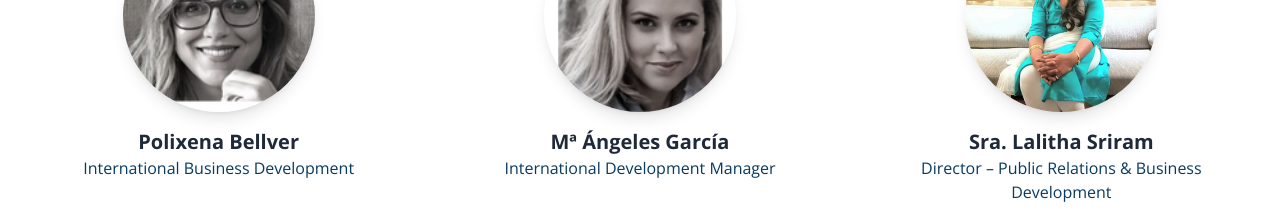
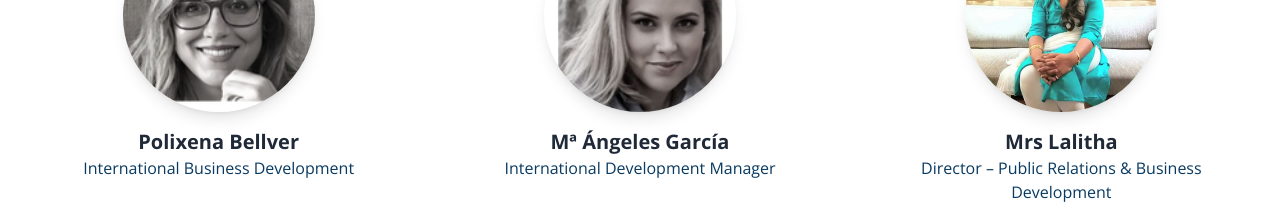
Before and after one commit to Matt-574/kmara, a React (Vite) app: page /about in a window 1280 px wide. Shown: the part 3220-3438 px from the top of the page. Built offline with nearby package versions, Linux system fonts and the light colour scheme.

Commit message:
Update name from 'Sra. Lalitha Sriram' to 'Mrs Lalitha'

```diff
--- a/src/components/aboutus/TeamGrid.tsx
+++ b/src/components/aboutus/TeamGrid.tsx
@@ -16,7 +16,7 @@ const TeamGrid: React.FC = () => {
   const teamMembers: TeamMember[] = [
     { name: "Polixena Bellver", role: t('about_us.team.member1_role'), description: t('about_us.team.member1_desc'), image: '/images/Polixena.png' },
     { name: "Mª Ángeles García", role: t('about_us.team.member2_role'), description: t('about_us.team.member2_desc'), image: '/images/M. Ángeles.png' },
-    { name: "Sra. Lalitha Sriram", role: t('about_us.team.member3_role'), description: t('about_us.team.member3_desc'), image: '/images/Sra. Lalitha Sriram.jpg' },
+    { name: "Mrs Lalitha", role: t('about_us.team.member3_role'), description: t('about_us.team.member3_desc'), image: '/images/Sra. Lalitha Sriram.jpg' },
   ];
 
   const [selectedId, setSelectedId] = useState<string | null>(null);
--- a/src/locales/es.json
+++ b/src/locales/es.json
@@ -147,8 +147,7 @@
       "member2_role": "Gerente de Desarrollo Internacional",
       "member2_desc": "Formada en Administración y Finanzas, lidera la introducción global del Chest Pain Analyzer.",
       "member3_role": "Directora de Relaciones Públicas y Desarrollo de Negocios",
-      "member3_desc": "La Sra. Lalitha Sriram es una profesional dinámica con amplia experiencia en relaciones públicas y gestión de terapias ayurvédicas. Aporta una gran cantidad de conocimientos, sólidas habilidades interpersonales y una experiencia demostrada en la construcción de relaciones estratégicas en diversos sectores. Mantiene una extensa red de contactos influyentes dentro de los organismos gubernamentales tanto estatales como centrales en la India. Como pensadora estratégica y lobista eficaz, se destaca en establecer canales de colaboración con ministerios clave y agencias relevantes. Conocida por su dedicación, integridad y enfoque visionario, contribuye constantemente al crecimiento de la organización con un compromiso inquebrantable. Trabajando en estrecha colaboración con el Fundador y Presidente, desempeña un papel clave en el impulso de los objetivos de la empresa. También brinda apoyo total a los miembros del equipo global, proveedores y socios según sea necesario para garantizar la implementación exitosa de las metas y objetivos definidos.",
-      "more_button": "Conocer más"
+      "member3_desc": "Mrs Lalitha es una profesional dinámica con amplia experiencia en relaciones públicas y gestión de terapias ayurvédicas. Aporta una gran cantidad de conocimientos, sólidas habilidades interpersonales y una experiencia demostrada en la construcción de relaciones estratégicas en diversos sectores. Mantiene una extensa red de contactos influyentes dentro de los organismos gubernamentales tanto estatales como centrales en la India. Como pensadora estratégica y lobista eficaz, se destaca en establecer canales de colaboración con ministerios clave y agencias relevantes. Conocida por su dedicación, integridad y enfoque visionario, contribuye constantemente al crecimiento de la organización con un compromiso inquebrantable. Trabajando en estrecha colaboración con el Fundador y Presidente, desempeña un papel clave en el impulso de los objetivos de la empresa. También brinda apoyo total a los miembros del equipo global, proveedores y socios según sea necesario para garantizar la implementación exitosa de las metas y objetivos definidos."
     },
     "gallery": {
       "title": "Galería de Certificados y Publicaciones",
@@ -183,8 +182,8 @@
         "member6_value": "Como líder de la Cámara de Comercio e Industria de Telangana, aporta una influencia y experiencia empresarial vital.",
         "member7_name": "Mr. Y.P. Jayachandra Reddy (Director)",
         "member7_value": "Empresario influyente en Bangalore, proporciona la infraestructura administrativa y promueve los servicios de K-MARA CARE.",
-        "member8_name": "Sra. Lalitha Sriram (Directora de Relaciones Públicas y Desarrollo de Negocios)",
-        "member8_value": "La Sra. Lalitha Sriram es una profesional dinámica con amplia experiencia en relaciones públicas y gestión de terapias ayurvédicas. Aporta una gran cantidad de conocimientos, sólidas habilidades interpersonales y una experiencia demostrada en la construcción de relaciones estratégicas en diversos sectores. Mantiene una extensa red de contactos influyentes dentro de los organismos gubernamentales tanto estatales como centrales en la India. Como pensadora estratégica y lobista eficaz, se destaca en establecer canales de colaboración con ministerios clave y agencias relevantes. Conocida por su dedicación, integridad y enfoque visionario, contribuye constantemente al crecimiento de la organización con un compromiso inquebrantable. Trabajando en estrecha colaboración con el Fundador y Presidente, desempeña un papel clave en el impulso de los objetivos de la empresa. También brinda apoyo total a los miembros del equipo global, proveedores y socios según sea necesario para garantizar la implementación exitosa de las metas y objetivos definidos."
+        "member8_name": "Mrs Lalitha (Directora de Relaciones Públicas y Desarrollo de Negocios)",
+        "member8_value": "Mrs Lalitha es una profesional dinámica con amplia experiencia en relaciones públicas y gestión de terapias ayurvédicas. Aporta una gran cantidad de conocimientos, sólidas habilidades interpersonales y una experiencia demostrada en la construcción de relaciones estratégicas en diversos sectores. Mantiene una extensa red de contactos influyentes dentro de los organismos gubernamentales tanto estatales como centrales en la India. Como pensadora estratégica y lobista eficaz, se destaca en establecer canales de colaboración con ministerios clave y agencias relevantes. Conocida por su dedicación, integridad y enfoque visionario, contribuye constantemente al crecimiento de la organización con un compromiso inquebrantable. Trabajando en estrecha colaboración con el Fundador y Presidente, desempeña un papel clave en el impulso de los objetivos de la empresa. También brinda apoyo total a los miembros del equipo global, proveedores y socios según sea necesario para garantizar la implementación exitosa de las metas y objetivos definidos."
     },
     "gallery": {
         "title": "Galería de Certificados Oficiales",
```
